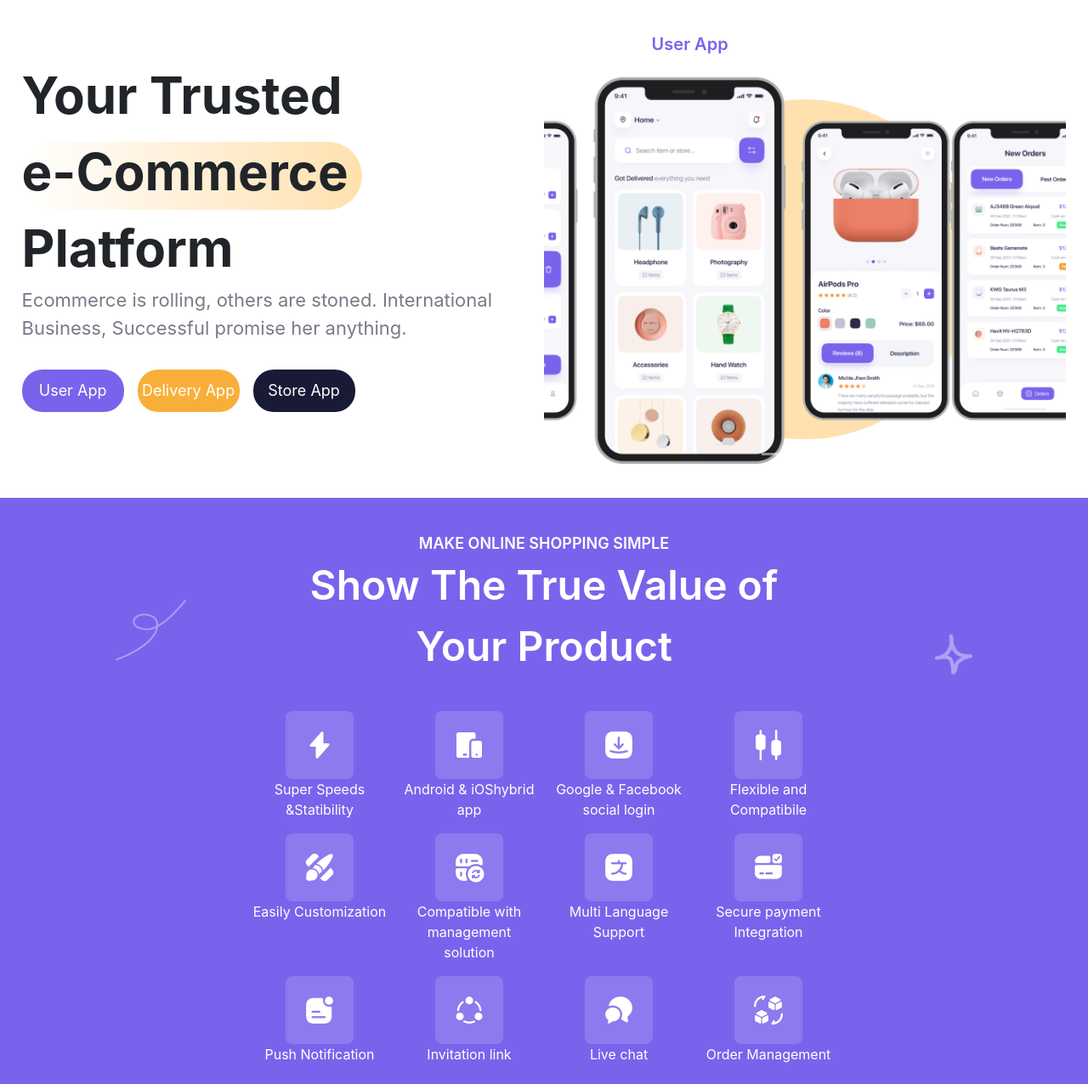
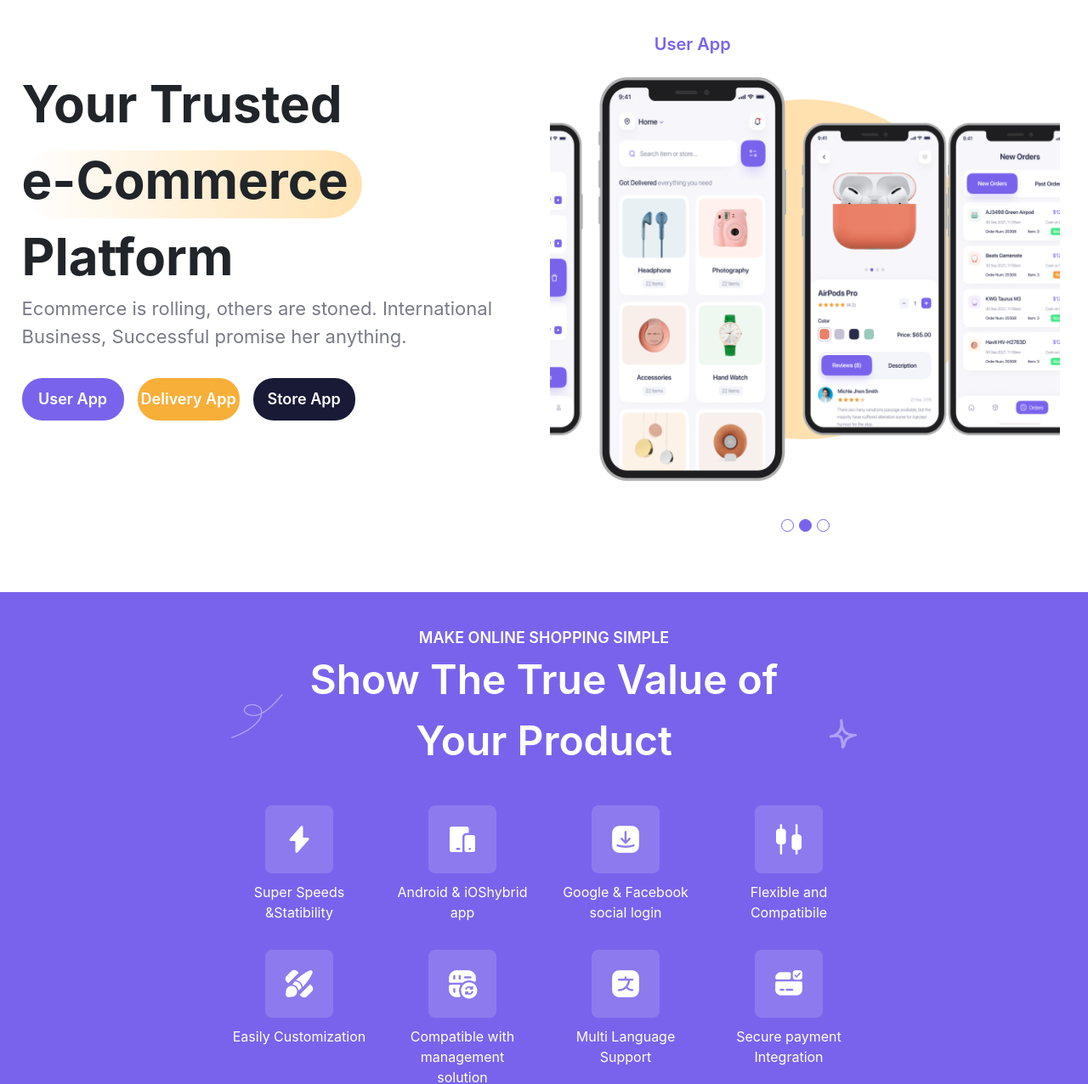
Before and after one commit to Appstick-Ltd/ecomik-intro, a plain HTML site: page index.html in a window 1280 px wide. Shown: the part 91-1367 px from the top of the page at 85% size. Drawn offline with nearby package versions, Linux system fonts and the light colour scheme.

Commit message:
slideshow indecator add

```diff
--- a/index.html
+++ b/index.html
@@ -9,12 +9,13 @@
         integrity="sha384-Gn5384xqQ1aoWXA+058RXPxPg6fy4IWvTNh0E263XmFcJlSAwiGgFAW/dAiS6JXm" crossorigin="anonymous">
     <script src="https://cdn.tailwindcss.com"></script>
     <script src="https://kit.fontawesome.com/7fa5c351f6.js" crossorigin="anonymous"></script>
+    <link rel="stylesheet" href="style.css">
     <title>Ecomik Mobile App</title>
 </head>
 
 <body>
     <!-- header section -->
-    <header class="pt-[2%] px-[2%] lg:pt-10 flex justify-center items-center">
+    <header class="pt-[2%] px-[2%]  lg:pt-10 flex justify-center items-center ">
         <section>
             <!-- top logo section -->
             <section class="flex justify-center items-center w-full md:h-12">
@@ -36,9 +37,9 @@
                 </div>
             </section>
             <!-- header banner -->
-            <section class="w-full py-10 flex justify-center items-center">
-                <div class="lg:flex justify-center items-center">
-                    <div class="w-full ml-10 md:ml-0  lg:w-[50%]">
+            <section class="w-full py-10 h-[800px] lg:h-[700px]">
+                <div class="lg:flex justify-between items-center ">
+                    <div class="w-full ml-10 md:ml-0  ">
                         <div class="relative ">
                             <div class="text-[30px] md:text-[40px] lg:text-[60px] font-bold">
                                 <p class="p-0">Your Trusted </p>
@@ -57,49 +58,49 @@
                         </div>
                         <div class="flex justify-start gap-4 py-[32px]">
                             <button
-                                class="w-[80px] h-[40px] lg:w-[120px] lg:h-[50px] rounded-xl lg:rounded-3xl bg-[#7A63EC] text-white lg:text-[18px]">
-                                <a href="https://drive.google.com/file/d/16AfpS7FHKm6zrWFC3fwm6T3D9Y_rf8z7/view"
+                                class="w-[80px] h-[40px] lg:w-[120px] lg:h-[50px] rounded-xl lg:rounded-3xl bg-[#7A63EC]  lg:text-[18px]">
+                                <a class="text-white font-semibold hover:underline" href="https://drive.google.com/file/d/16AfpS7FHKm6zrWFC3fwm6T3D9Y_rf8z7/view"
                                     target="_blank" download>User App</a>
                             </button>
                             <button
                                 class="w-[100px] h-[40px] lg:w-[120px] lg:h-[50px] rounded-xl lg:rounded-3xl bg-[#F8AF39] text-white lg:text-[18px]">
-                                <a href="https://drive.google.com/file/d/16YsaTdReNjR2LjLUY5dOHouwi0MDMsJl/view"
+                                <a class="text-white font-semibold hover:underline" href="https://drive.google.com/file/d/16YsaTdReNjR2LjLUY5dOHouwi0MDMsJl/view"
                                     target="_blank" download>Delivery App</a>
                             </button>
                             <button
                                 class="w-[80px] h-[40px] lg:w-[120px] lg:h-[50px] rounded-xl lg:rounded-3xl bg-[#181A36] text-white lg:text-[18px]">
-                                <a href="https://drive.google.com/file/d/1UtJibrZhsqPNi_JtI8w58mJmFrKcPv41/view"
+                                <a class="text-white font-semibold hover:underline" href="https://drive.google.com/file/d/1UtJibrZhsqPNi_JtI8w58mJmFrKcPv41/view"
                                     target="_blank" download>Store App</a>
                             </button>
                         </div>
                     </div>
-                    <div class="w-[90%] lg:w-[50%] flex justify-center items-center relative ">
-                        <div>
-                            <div id="carouselExampleIndicators" class="carousel slide" data-ride="carousel">
+                    <div class="relative w-full flex justify-center">
+                        <div class="">
+                            <div id="carouselExampleIndicators" class=" carousel slide" data-ride="carousel">
                                 <ol class="carousel-indicators ">
-                                    <li data-target="#carouselExampleIndicators" data-slide-to="0" class="active"></li>
+                                    <li data-target="#carouselExampleIndicators" data-slide-to="0" class="active "></li>
                                     <li data-target="#carouselExampleIndicators" data-slide-to="1"></li>
                                     <li data-target="#carouselExampleIndicators" data-slide-to="2"></li>
                                 </ol>
                                 <div class="carousel-inner">
-                                    <div class="carousel-item active">
+                                    <div class="carousel-item active" data-bs-interval="100">
                                         <p class="text-center text-[#7A63EC] text-[20px] font-semibold pb-6">User App
                                         </p>
-                                        <img class="d-block h-[300px] lg:h-full" src="./image/phone1.png"
-                                            alt="First slide">
+                                        <img class="d-block h-[300px] lg:w-[600px] lg:h-[475px]"
+                                            src="./image/phone1.png" alt="First slide">
                                     </div>
-                                    <div class="carousel-item">
+                                    <div class="carousel-item" data-bs-interval="100">
                                         <p class="text-center text-[#7A63EC] text-[20px] font-semibold pb-6">Store App
                                         </p>
-                                        <img class="d-block h-[300px] lg:h-full" src="./image/phone2.png"
-                                            alt="Second slide">
+                                        <img class="d-block  h-[300px] lg:w-[600px] lg:h-[475px]"
+                                            src="./image/phone2.png" alt="Second slide">
                                     </div>
-                                    <div class="carousel-item">
+                                    <div class="carousel-item" data-bs-interval="100">
                                         <p class="text-center text-[#7A63EC] text-[20px] font-semibold pb-6">Delivery
                                             App
                                         </p>
-                                        <img class="d-block h-[300px] lg:h-full" src="./image/phone3.png"
-                                            alt="Third slide">
+                                        <img class="d-block h-[300px] lg:w-[600px] lg:h-[475px]"
+                                            src="./image/phone3.png" alt="Third slide">
                                     </div>
                                 </div>
                             </div>
@@ -124,25 +125,25 @@
                 </div>
                 <div class="hidden lg:block absolute top-20  w-full h-[155px]"><img src="./image/AbstractBg.png" alt=""
                         srcset=""></div>
-                <div class="md:mx-40 my-10">
-                    <div class="grid grid-cols-2 md:grid-cols-3 lg:grid-cols-4 gap-4  text-white text-center ">
+                <div class=" my-10">
+                    <div class="grid grid-cols-2 md:grid-cols-3 lg:grid-cols-4 gap-8  text-white text-center ">
                         <div class="w-[160px]">
                             <div class="flex justify-center">
                                 <img src="./image/Icon.png" alt=""></img>
                             </div>
-                            <p>Super Speeds &Statibility</p>
+                            <p class="pt-[10px]">Super Speeds &Statibility</p>
                         </div>
                         <div class="w-[160px]">
                             <div class="flex justify-center">
                                 <img src="./image/Icon(1).png" alt=""> </img>
                             </div>
-                            <p>Android & iOShybrid app</p>
+                            <p class="pt-[10px]">Android & iOShybrid app</p>
                         </div>
                         <div class="w-[160px]">
                             <div class="flex justify-center">
                                 <img src="./image/Icon(2).png" alt=""> </img>
                             </div>
-                            <p>Google & Facebook
+                            <p class="pt-[10px]">Google & Facebook
                                 social login</p>
 
                         </div>
@@ -150,7 +151,7 @@
                             <div class="flex justify-center">
                                 <img src="./image/Icon(3).png" alt=""></img>
                             </div>
-                            <p>Flexible and
+                            <p class="pt-[10px]">Flexible and
                                 Compatibile</p>
 
                         </div>
@@ -158,14 +159,14 @@
                             <div class="flex justify-center">
                                 <img src="./image/Icon(4).png" alt=""></img>
                             </div>
-                            <p>Easily Customization</p>
+                            <p class="pt-[10px]">Easily Customization</p>
 
                         </div>
                         <div class="w-[160px]">
                             <div class="flex justify-center">
                                 <img src="./image/Icon(5).png" alt=""></img>
                             </div>
-                            <p>Compatible with
+                            <p class="pt-[10px]">Compatible with
                                 management solution</p>
 
                         </div>
@@ -173,7 +174,7 @@
                             <div class="flex justify-center">
                                 <img src="./image/Icon(6).png" alt=""></img>
                             </div>
-                            <p>Multi Language
+                            <p class="pt-[10px]">Multi Language
                                 Support</p>
 
                         </div>
@@ -181,7 +182,7 @@
                             <div class="flex justify-center">
                                 <img src="./image/Icon(7).png" alt=""></img>
                             </div>
-                            <p>Secure payment
+                            <p class="pt-[10px]">Secure payment
                                 Integration</p>
 
                         </div>
@@ -189,28 +190,28 @@
                             <div class="flex justify-center">
                                 <img src="./image/Icon(8).png" alt=""></img>
                             </div>
-                            <p>Push Notification</p>
+                            <p class="pt-[10px]">Push Notification</p>
 
                         </div>
                         <div class="w-[160px]">
                             <div class="flex justify-center">
                                 <img src="./image/Icon(9).png" alt=""></img>
                             </div>
-                            <p>Invitation link</p>
+                            <p class="pt-[10px]">Invitation link</p>
 
                         </div>
                         <div class="w-[160px]">
                             <div class="flex justify-center">
                                 <img src="./image/Icon(10).png" alt=""></img>
                             </div>
-                            <p>Live chat </p>
+                            <p class="pt-[10px]">Live chat </p>
 
                         </div>
                         <div class="w-[160px]">
                             <div class="flex justify-center">
                                 <img src="./image/Icon(11).png" alt=""></img>
                             </div>
-                            <p>Order Management</p>
+                            <p class="pt-[10px]">Order Management</p>
                         </div>
                     </div>
                 </div>
@@ -258,7 +259,7 @@
                                 class="text-white" download> Download User App</a></button>
                     </div>
                     <div>
-                        <img class="hidden lg:block absolute top-0" src="./image/group.png" alt="">
+                        <img class="hidden lg:block absolute top-0 right-0" src="./image/group.png" alt="">
                     </div>
                 </div>
             </div>
--- /dev/null
+++ b/style.css
@@ -0,0 +1,20 @@
+#carouselExampleIndicators {
+    position: relative;
+}
+
+.carousel-indicators {
+    position: absolute;
+    bottom: -60px;
+}
+
+.carousel-indicators>li {
+    width: 15px;
+    height: 15px;
+    border: 1px solid #7A63EC;
+
+    border-radius: 50%;
+}
+
+.carousel-indicators .active {
+    background-color: #7A63EC;
+}
```
